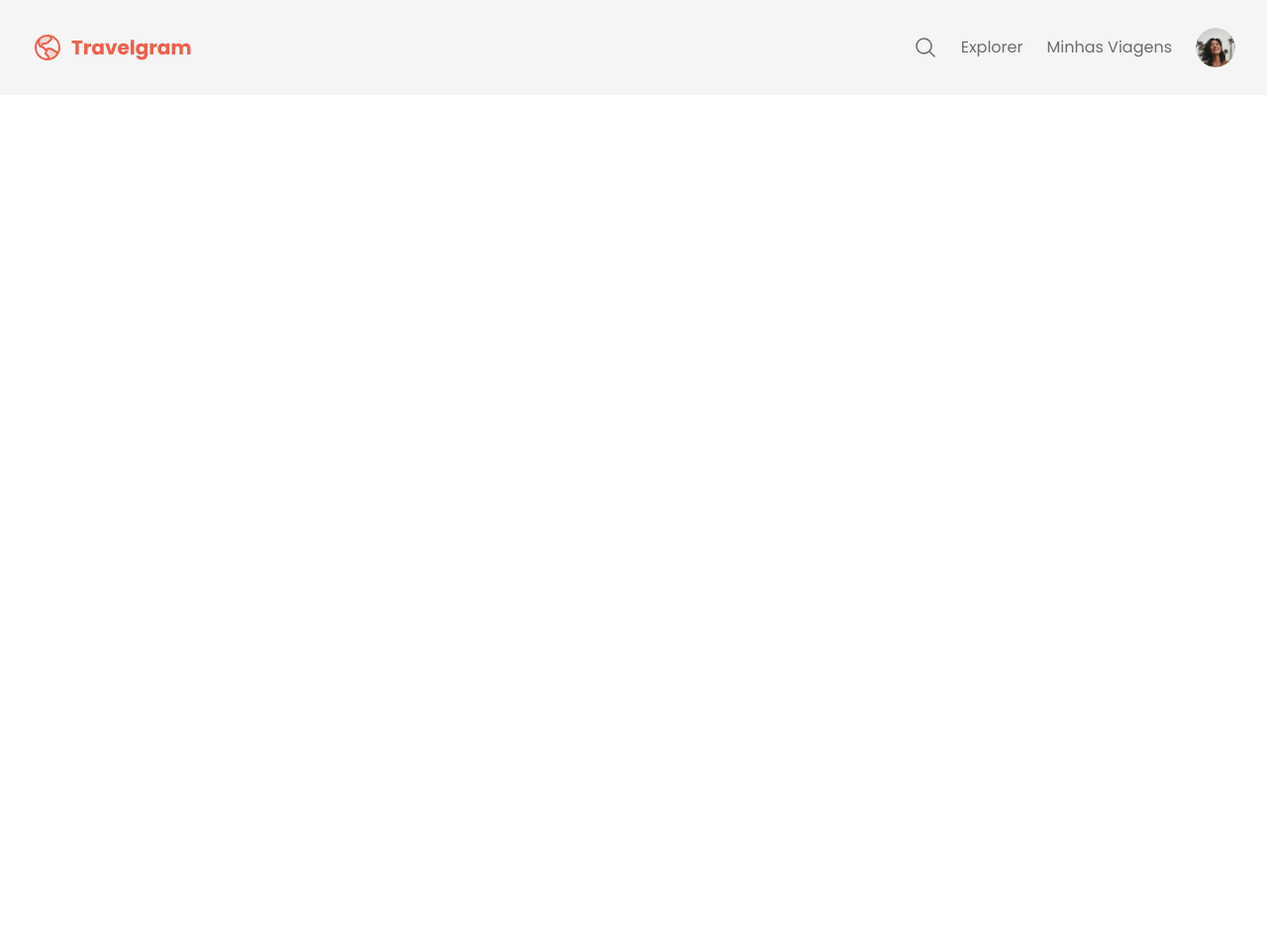
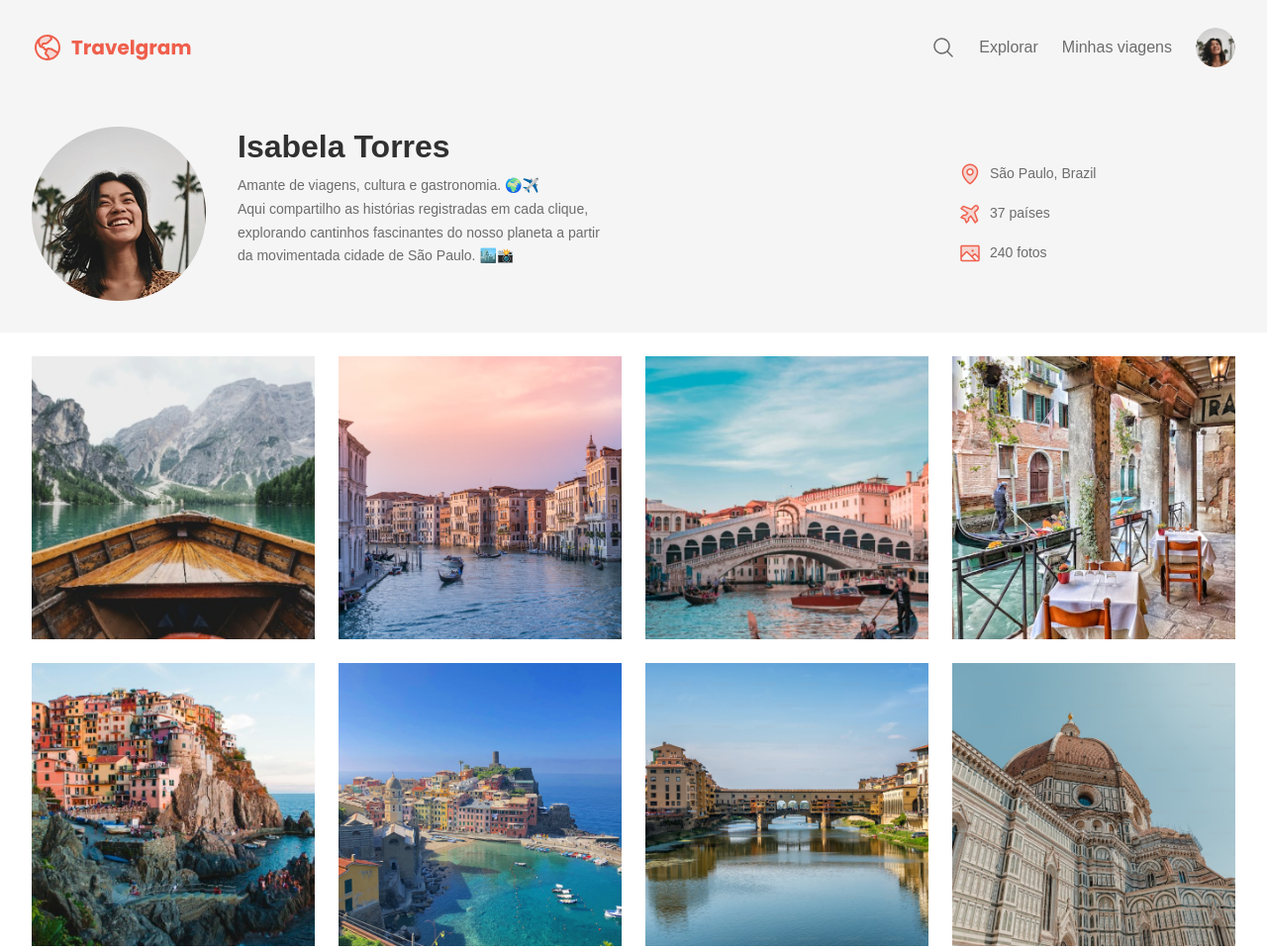
Before and after one commit to tiagox8-ivtec/PROJETO-TRAVELGRAM, a plain HTML site: page index.html in a window 1280 px wide. Shown: the top 960 px of the page at 99% size. Before the commit the page ends 800 px from the top, so only its background shows below. Drawn offline with Linux system fonts and the light colour scheme.

Commit message:
define main

```diff
--- a/index.html
+++ b/index.html
@@ -1,38 +1,94 @@
 <!DOCTYPE html>
 <html lang="pt-br">
 <head>
-  <link rel="preconnect" href="https://fonts.googleapis.com">
-  <link rel="preconnect" href="https://fonts.gstatic.com" crossorigin>
-
     <meta charset="UTF-8">
     <meta name="viewport" content="width=device-width, initial-scale=1.0">
-  <title>Travelgram | Perfil de Viagens</title>
-  <link rel="stylesheet" href="styles/index.css">
-  <link href="https://fonts.googleapis.com/css2?family=Poppins:wght@400;700&display=swap" rel="stylesheet">
+    <title>Travelgram | Perfil de viagens</title>
+
+    <link rel="stylesheet" href="./styles/index.css">
 </head>
 <body>
     <div class="bg-surface-color">
         <nav class="container">
         <a href="#" id="logo">
-      <img src="assets/icons/Logo.svg" alt="Logomarca">
+            <img src="assets/icons/Logo.svg" alt="Logo">
         </a>
+
         <ul id="primary-menu">
             <li>
                 <a href="#">
-          <img src="assets/icons/MagnifyingGlass.svg" alt="icone de lupa">
+                    <img src="assets/icons/MagnifyingGlass.svg" alt="Search">
                 </a>
             </li>
-      <li><a href="#">Explorer</a></li>
-      <li><a href="#">Minhas Viagens</a></li>
-      <li><a href="#">
-        <img src="assets/Profile pic.jpg" alt="imagem do profile">
+            <li>
+                <a href="#">Explorar</a>
+            </li>
+            <li>
+                <a href="#">Minhas viagens</a>
+            </li>
+            <li>
+                <a href="#">
+                    <img src="assets/Profile pic.png" alt="Foto de Isabela Torres">
                 </a>
             </li>
         </ul>
         </nav>
+        <header>
+            <div class="container">
+                <div id="profile">
+                    <img src="assets/Profile pic.png" alt="Foto de Isabela Torres">
+                    <div>
+                        <h1>
+                            Isabela Torres
+                        </h1>
+                        <p>
+                            Amante de viagens, cultura e gastronomia. 🌍✈️<br>
+                            Aqui compartilho as histórias registradas em cada clique, explorando cantinhos fascinantes do nosso planeta a partir da movimentada cidade de São Paulo. 🏙️📸
+                        </p>
+                    </div>
                 </div>
 
-<header>
+                    <ul id="info">
+                        <li>
+                        <img src="assets/icons/MapPin.svg" alt="Localização">
+                        <span>São Paulo, Brazil</span>
+                    </li>
+                    <li>
+                        <img src="assets/icons/AirplaneTilt.svg" alt="Avião">
+                        <span>37 países</span>
+                    </li>
+                    <li>
+                        <img src="assets/icons/Image.svg" alt="Imagens">
+                        <span>240 fotos</span>
+                    </li>
+                </ul>
+            </div>
         </header>
+    </div>
+    <main class="container">
+        <img src="assets/images/Image 01.png" alt="...">
+        <img src="assets/images/Image 02.png" alt="...">
+        <img src="assets/images/Image 03.png" alt="...">
+        <img src="assets/images/Image 04.png" alt="...">
+        <img src="assets/images/Image 05.png" alt="...">
+        <img src="assets/images/Image 06.png" alt="...">
+        <img src="assets/images/Image 07.png" alt="...">
+        <img src="assets/images/Image 08.png" alt="...">
+        <img src="assets/images/Image 09.png" alt="...">
+        <img src="assets/images/Image 10.png" alt="...">
+        <img src="assets/images/Image 11.png" alt="...">
+        <img src="assets/images/Image 12.png" alt="...">
+    </main>
+    <footer class="container">
+        <a href="#">
+            Travelgram &copy; 2024
+        </a>
+        <a href="#">
+            Termos de uso
+        </a>
+        <a href="#">
+            Política de privacidade
+        </a>
+    </footer>
     </body>
     </html>
--- a/styles/global.css
+++ b/styles/global.css
@@ -14,8 +14,8 @@
   --font-family: "Poppins", sans-serif;
   --text-lg:bold 32px/125% var(--font-family);
   --text:16px/1.5 var(--font-family);
-  --text-md:14px/175% var(--font-family);
-  --text-sm:12px/175% var(--font-family);
+  --text-md:14px/170% var(--font-family);
+  --text-sm:12px/170% var(--font-family);
 }
 body{
   font: var(--text);
--- /dev/null
+++ b/styles/header.css
@@ -0,0 +1,52 @@
+header{
+  padding-block: 32px;
+  font: var(--text-md);
+}
+
+header .container{
+  display: flex;
+  justify-content: space-between;
+  align-items: center;
+
+
+}
+
+
+#profile {
+  display: flex;
+
+  gap: 32px;
+
+
+
+}
+
+#profile > div{
+  max-width: 384px;
+
+}
+
+#profile h1{
+  font: var(--text-lg);
+  color: var(--text-color-primary);
+  margin-bottom: 8px;
+
+}
+
+
+
+#info {
+  list-style: none;
+  display: flex;
+  flex-direction: column;
+  gap: 16px;
+  width: 280px;
+
+}
+
+#info li{
+  display: flex;
+  align-items: center;
+  gap: 8px;
+
+}
--- a/styles/index.css
+++ b/styles/index.css
@@ -1,2 +1,4 @@
 @import url(global.css);
 @import url(nav.css);
+@import url(header.css);
+@import url(main.css);
--- /dev/null
+++ b/styles/main.css
@@ -0,0 +1,13 @@
+main {
+  display: flex;
+  flex-wrap: wrap;
+  gap: 24px;
+  padding-block: 24px;
+}
+
+main img {
+  width: 286px;
+  height: 286px;
+  object-fit: cover;
+  background-color: var(--skeleton-color);
+}
```
Also changed, not shown: assets/Profile pic.jpg (deleted), assets/Profile pic.png (added). Lines whose indentation alone changed are shown as unchanged.
